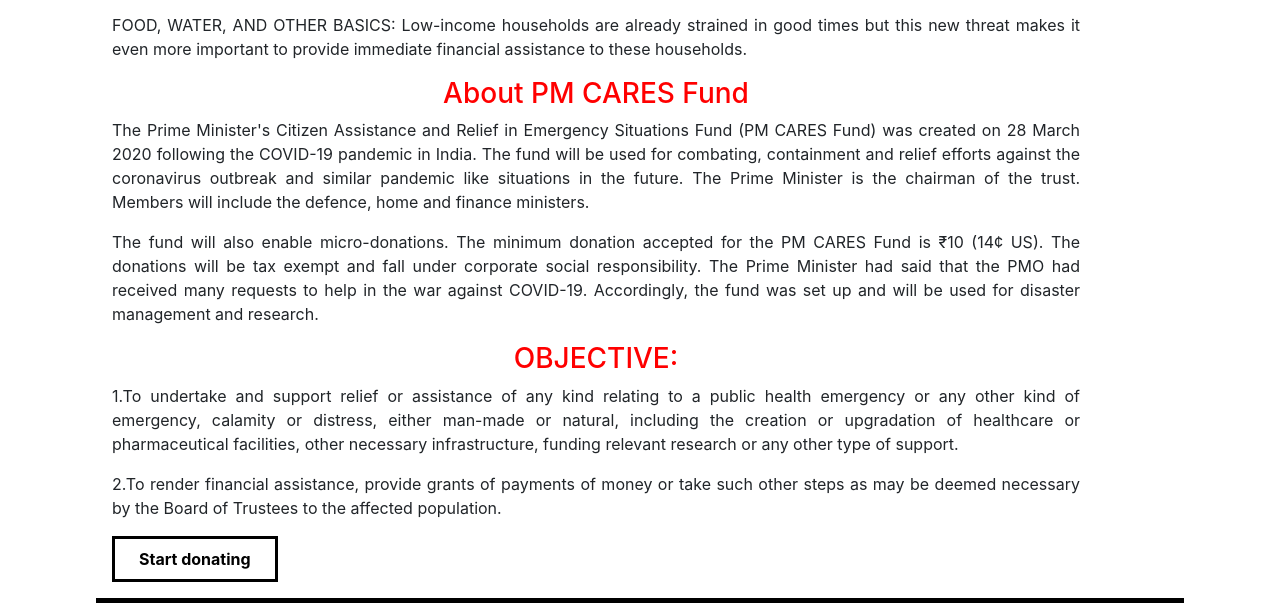
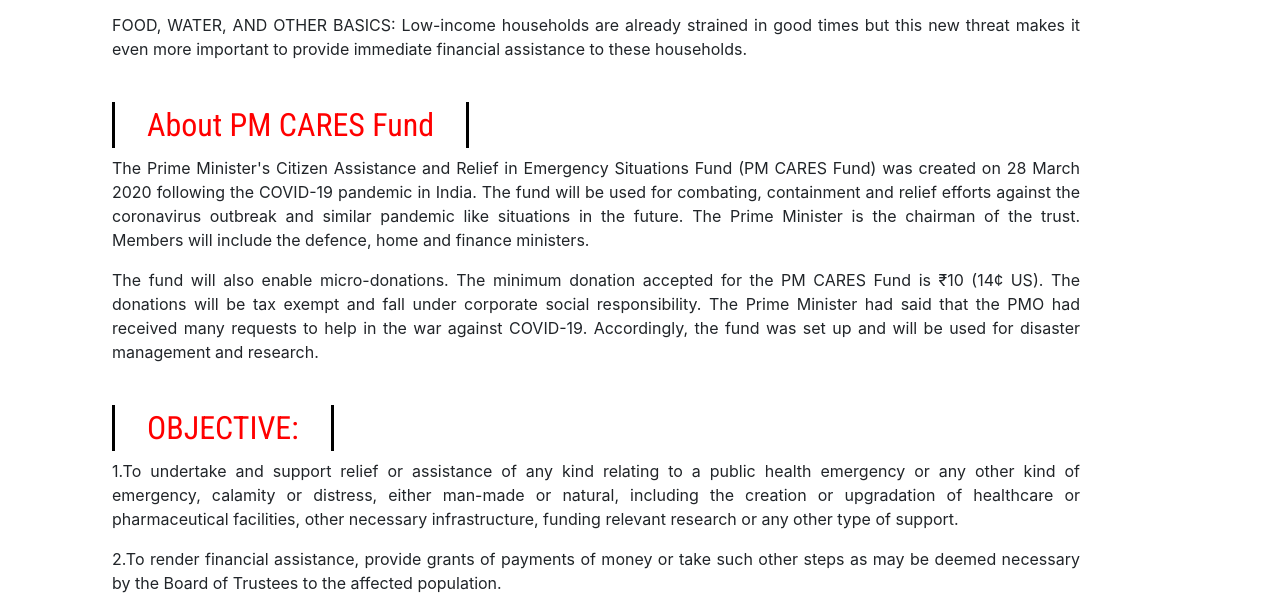
Before and after one commit to mansi35/EngagedForChange, a plain HTML site: page donate.html in a window 1280 px wide. Shown: the part 1218-1821 px from the top of the page. Drawn offline with nearby package versions, Linux system fonts and the light colour scheme.

Commit message:
Update donate.html

```diff
--- a/donate.html
+++ b/donate.html
@@ -93,10 +93,10 @@
             <p>As the crisis grows, so do the negative effects on peoples’ health and their financial wellbeing, but we can all do our part to help those affected. Here’s how making a direct donation to COVID-19 fundraisers can help:</p>
             <p>LIVING EXPENSES: Hourly workers and people without paid sick time are among the most vulnerable to the negative financial effects of the pandemic. With no way to cover expenses, workers like these will inevitably fall behind on rent and other fixed expenses. For these reasons, it’s important to get ahead of the crisis and start providing support to individuals like these.</p>
             <p>FOOD, WATER, AND OTHER BASICS: Low-income households are already strained in good times but this new threat makes it even more important to provide immediate financial assistance to these households.</p>
-            <h3 align="center" style="color: red">About PM CARES Fund</h3>
+            <h3 class="page-heading" align="center" style="color: red">About PM CARES Fund</h3>
             <p>The Prime Minister's Citizen Assistance and Relief in Emergency Situations Fund (PM CARES Fund) was created on 28 March 2020 following the COVID-19 pandemic in India. The fund will be used for combating, containment and relief efforts against the coronavirus outbreak and similar pandemic like situations in the future. The Prime Minister is the chairman of the trust. Members will include the defence, home and finance ministers. </p>
             <p>The fund will also enable micro-donations. The minimum donation accepted for the PM CARES Fund is ₹10 (14¢ US). The donations will be tax exempt and fall under corporate social responsibility. The Prime Minister had said that the PMO had received many requests to help in the war against COVID-19. Accordingly, the fund was set up and will be used for disaster management and research.</p>
-            <h3 align="center" style="color: red">OBJECTIVE:</h3>
+            <h3 class="page-heading" align="center" style="color: red">OBJECTIVE:</h3>
             <p>1.To undertake and support relief or assistance of any kind relating to a public health emergency or any other kind of emergency, calamity or distress, either man-made or natural, including the creation or upgradation of healthcare or pharmaceutical facilities, other necessary infrastructure, funding relevant research or any other type of support.</p>
             <p>2.To render financial assistance, provide grants of payments of money or take such other steps as may be deemed necessary by the Board of Trustees to the affected population.</p>
              <a href="https://www.pmcares.gov.in/en/" onclick="myFunction()" id="my" class="btn-readmore">Start donating</a>
```
